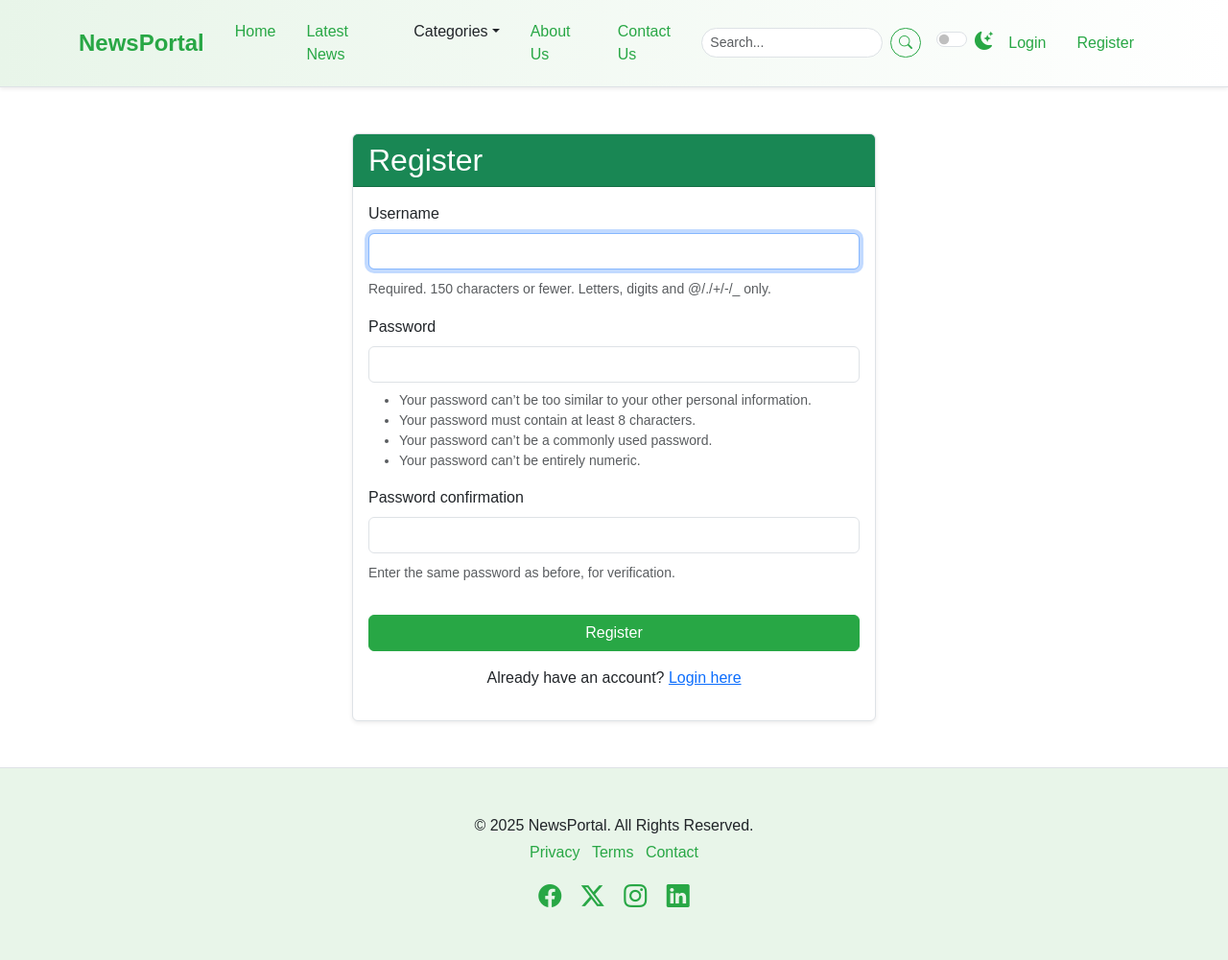
After one commit to Prayush333/news_portal, a Django app: page /accounts/register/ in a window 1280 px wide. The commit adds this page. Shown: the whole page at 96% size. Run offline with Django 5.2, Linux system fonts and the light colour scheme; data comes from the database, SQL or seed files in the repository; both versions use the stored data as it was before the commit; some libraries are stand-ins or nearby versions.

```diff
--- a/NEWS/settings.py
+++ b/NEWS/settings.py
@@ -127,3 +127,7 @@ MEDIA_ROOT = "media"
 # https://docs.djangoproject.com/en/5.2/ref/settings/#default-auto-field
 
 DEFAULT_AUTO_FIELD = 'django.db.models.BigAutoField'
+
+# Redirect URL after successful login
+LOGIN_REDIRECT_URL = '/' # Redirect to the home page
+LOGOUT_REDIRECT_URL = '/' # Optional: Redirect to home page after logout (already handled in view, but good practice)
--- a/NEWS/urls.py
+++ b/NEWS/urls.py
@@ -6,6 +6,7 @@ from django.conf.urls.static import static
 urlpatterns = [
     path('admin/', admin.site.urls),
     path("", include("newspaper.urls")),
+    path("accounts/", include("accounts.urls")), # Include accounts app URLs
 ]
 
 if settings.DEBUG:
--- /dev/null
+++ b/accounts/forms.py
@@ -0,0 +1,22 @@
+from django import forms
+from django.contrib.auth.forms import UserCreationForm, AuthenticationForm
+
+class RegistrationForm(UserCreationForm):
+    """
+    User registration form.
+    Inherits from Django's built-in UserCreationForm and adds Bootstrap classes.
+    """
+    def __init__(self, *args, **kwargs):
+        super().__init__(*args, **kwargs)
+        for field_name, field in self.fields.items():
+            field.widget.attrs.update({'class': 'form-control mb-2'}) # Add Bootstrap class
+
+class LoginForm(AuthenticationForm):
+    """
+    User login form.
+    Inherits from Django's built-in AuthenticationForm and adds Bootstrap classes.
+    """
+    def __init__(self, *args, **kwargs):
+        super().__init__(*args, **kwargs)
+        self.fields['username'].widget.attrs.update({'class': 'form-control mb-2', 'placeholder': 'Username'})
+        self.fields['password'].widget.attrs.update({'class': 'form-control mb-2', 'placeholder': 'Password'})
--- /dev/null
+++ b/accounts/urls.py
@@ -0,0 +1,17 @@
+from django.urls import path
+from django.contrib.auth import views as auth_views # Import built-in auth views
+from .views import UserRegistrationView # Keep the custom registration view
+
+urlpatterns = [
+    path('register/', UserRegistrationView.as_view(), name='register'),
+    # Use built-in LoginView
+    path('login/', auth_views.LoginView.as_view(
+            template_name='accounts/login.html', # Specify the template
+            redirect_authenticated_user=True # Optional: Redirect if already logged in
+         ), name='login'),
+    # Use built-in LogoutView
+    path('logout/', auth_views.LogoutView.as_view(
+            # next_page is automatically handled by LOGOUT_REDIRECT_URL in settings
+            # Or you can specify it here: next_page='home'
+         ), name='logout'),
+]
--- a/accounts/views.py
+++ b/accounts/views.py
@@ -1,3 +1,23 @@
-from django.shortcuts import render
+from django.shortcuts import render, redirect
+from django.contrib.auth import login
+# Removed logout, LoginView, LogoutView imports as they are no longer used here
+from django.urls import reverse_lazy
+from django.views.generic import CreateView
+from .forms import RegistrationForm # Removed LoginForm import
 
-# Create your views here.
+class UserRegistrationView(CreateView):
+    """
+    View for user registration.
+    Uses the RegistrationForm and redirects to the login page upon successful registration.
+    """
+    form_class = RegistrationForm
+    template_name = 'accounts/register.html'
+    success_url = reverse_lazy('login') # Redirect to login page after successful registration
+
+    def form_valid(self, form):
+        # Log the user in directly after registration
+        response = super().form_valid(form)
+        login(self.request, self.object)
+        return response
+
+# Removed UserLoginView and UserLogoutView as they are now handled by built-in Django views in urls.py
--- /dev/null
+++ b/templates/accounts/register.html
@@ -0,0 +1,41 @@
+{% extends "newsportal/base.html" %}
+{% load static %}
+
+{% block title %}Register - News Portal{% endblock title %}
+
+{% block content %}
+<div class="container mt-5">
+    <div class="row justify-content-center">
+        <div class="col-md-6">
+            <div class="card shadow-sm">
+                <div class="card-header bg-success text-white">
+                    <h2 class="mb-0">Register</h2>
+                </div>
+                <div class="card-body">
+                    <form method="post">
+                        {% csrf_token %}
+                        {% for field in form %}
+                            <div class="mb-3">
+                                <label for="{{ field.id_for_label }}" class="form-label">{{ field.label }}</label>
+                                {{ field }}
+                                {% if field.help_text %}
+                                    <small class="form-text text-muted">{{ field.help_text }}</small>
+                                {% endif %}
+                                {% for error in field.errors %}
+                                    <div class="invalid-feedback d-block">
+                                        {{ error }}
+                                    </div>
+                                {% endfor %}
+                            </div>
+                        {% endfor %}
+                        <button type="submit" class="btn btn-success w-100 mt-3">Register</button>
+                    </form>
+                    <p class="mt-3 text-center">
+                        Already have an account? <a href="{% url 'login' %}">Login here</a>
+                    </p>
+                </div>
+            </div>
+        </div>
+    </div>
+</div>
+{% endblock content %}
--- a/templates/newsportal/nav.html
+++ b/templates/newsportal/nav.html
@@ -1,4 +1,4 @@
-<!-- Elegant Navbar -->
+ <!-- Elegant Navbar -->
 <nav class="navbar navbar-expand-lg sticky-top elegant-navbar">
   <div class="container">
     <a class="navbar-brand fw-bold" href="/">NewsPortal</a>
@@ -70,6 +70,28 @@
           <i class="bi bi-moon-stars-fill"></i>
         </label>
       </div>
+
+      <!-- Login/Logout/Register Links -->
+      <ul class="navbar-nav ms-auto mb-2 mb-lg-0">
+        {% if user.is_authenticated %}
+          <li class="nav-item">
+            <span class="nav-link">Hello, {{ user.username }}!</span>
+          </li>
+          <li class="nav-item">
+            <form method="post" action="{% url 'logout' %}" class="d-inline">
+              {% csrf_token %}
+              <button type="submit" class="nav-link btn btn-link" style="display: inline; padding: 0; border: none; background: none;">Logout</button>
+            </form>
+          </li>
+        {% else %}
+          <li class="nav-item">
+            <a class="nav-link" href="{% url 'login' %}">Login</a>
+          </li>
+          <li class="nav-item">
+            <a class="nav-link" href="{% url 'register' %}">Register</a>
+          </li>
+        {% endif %}
+      </ul>
     </div>
   </div>
 </nav>
```
Also changed, not shown: templates/accounts/login.html (added, +57 -0 lines), db.sqlite3, newspaper/migrations/0008_remove_advertisement_description_and_more.py (added).
